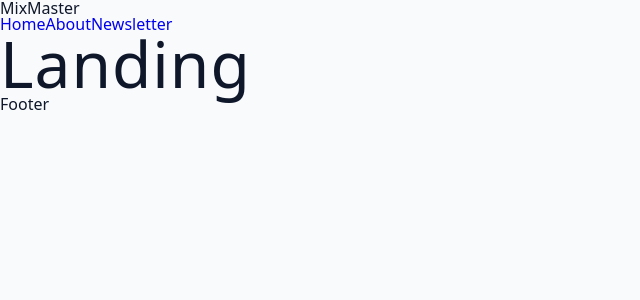
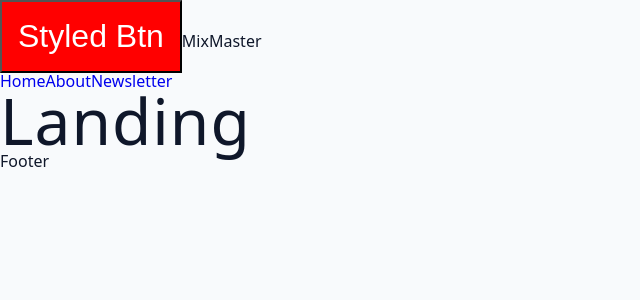
Before and after one commit to locaulker/cocktailMixer-app, a React (Vite) app: page / in a window 1280 px wide. Shown: the top 300 px of the page, without its empty margins (0-640 px from the left). Built offline with nearby package versions, Linux system fonts and the light colour scheme.

Commit message:
installed styled components

```diff
--- a/src/components/Navbar.jsx
+++ b/src/components/Navbar.jsx
@@ -1,9 +1,18 @@
 import { NavLink } from "react-router-dom"
+import styled from "styled-components"
+
+const StyledBtn = styled.button`
+  background: red;
+  color: white;
+  font-size: 2rem;
+  padding: 1rem;
+`
 
 const Navbar = () => {
   return (
     <nav>
       <div className="nav-center">
+        <StyledBtn>Styled Btn</StyledBtn>
         <span className="logo">MixMaster</span>
         <div className="nav-links">
           <NavLink to="/" className="nav-link">
```
